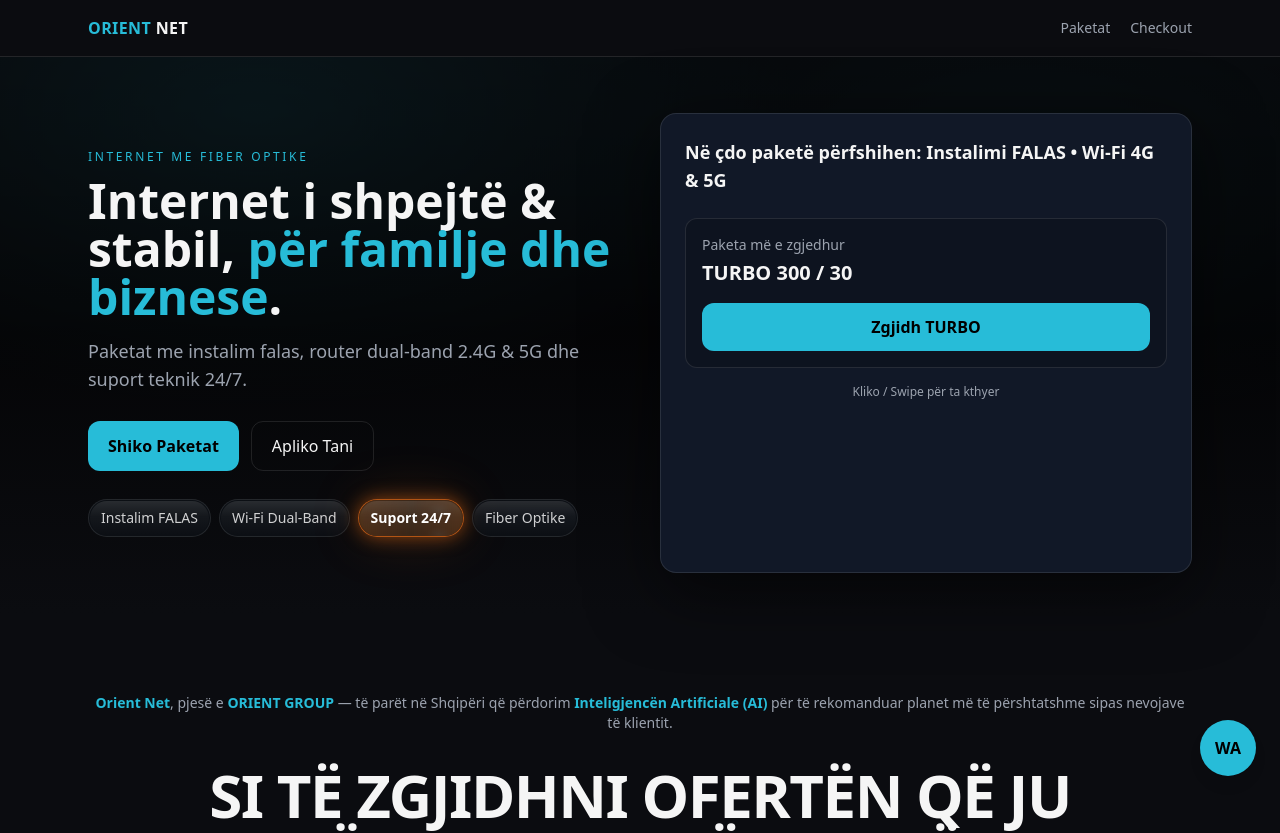
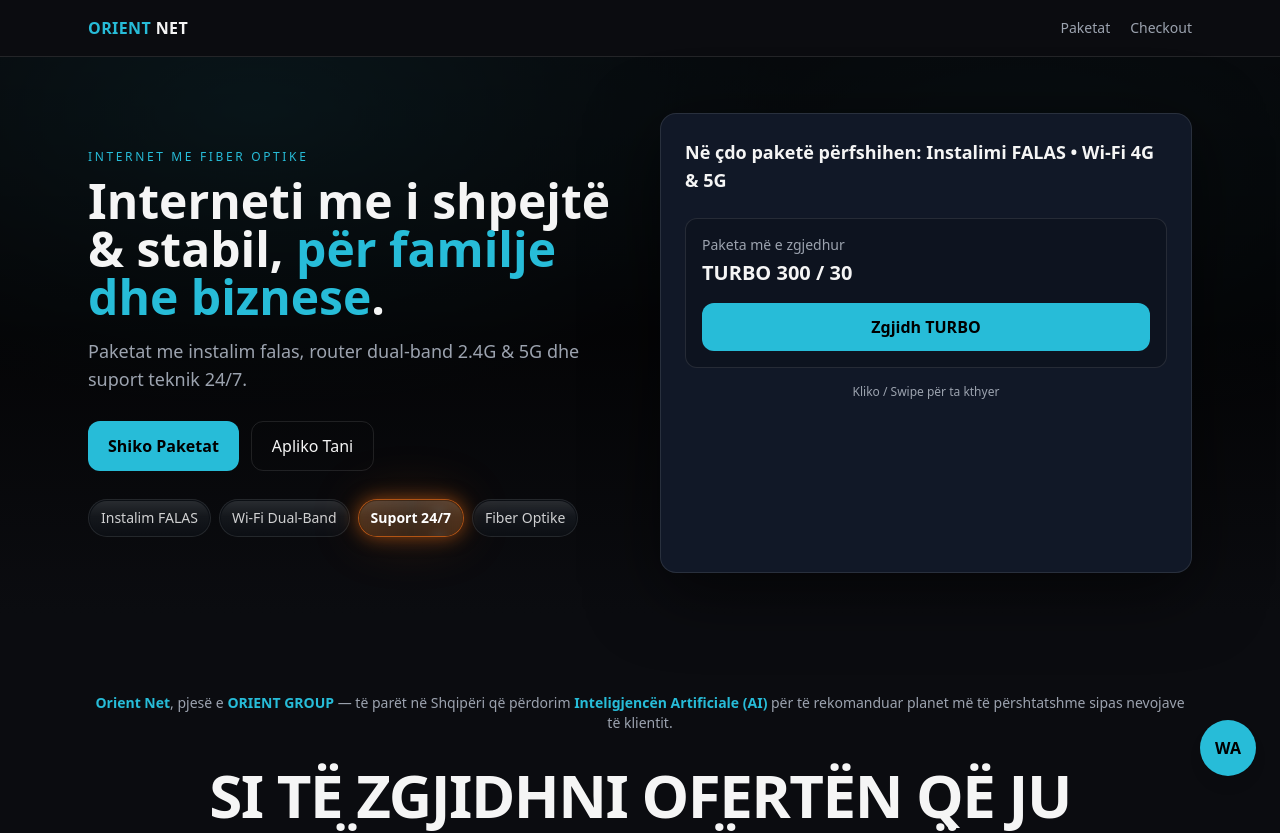
Before and after one commit to mirjan01allaraj/orinetnet.site, a Next.js app: page / in a window 1280 px wide. Shown: the top 833 px of the page. Built offline with nearby package versions, Linux system fonts and the light colour scheme.

Commit message:
title fix

```diff
--- a/src/components/sections/Hero.tsx
+++ b/src/components/sections/Hero.tsx
@@ -68,7 +68,7 @@
             </p>
 
             <h1 className="text-4xl md:text-5xl font-extrabold mt-3 leading-tight">
-              Internet i shpejtë & stabil,
+              Interneti me i shpejtë & stabil,
               <span className="text-[var(--brand)]"> për familje dhe biznese</span>.
             </h1>
 
```
